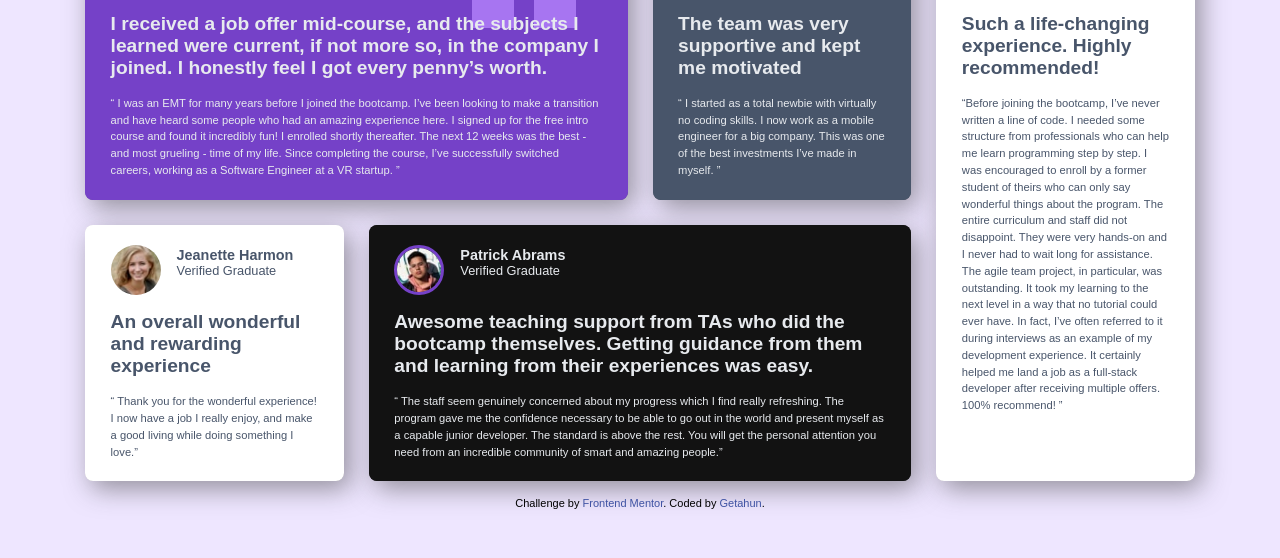
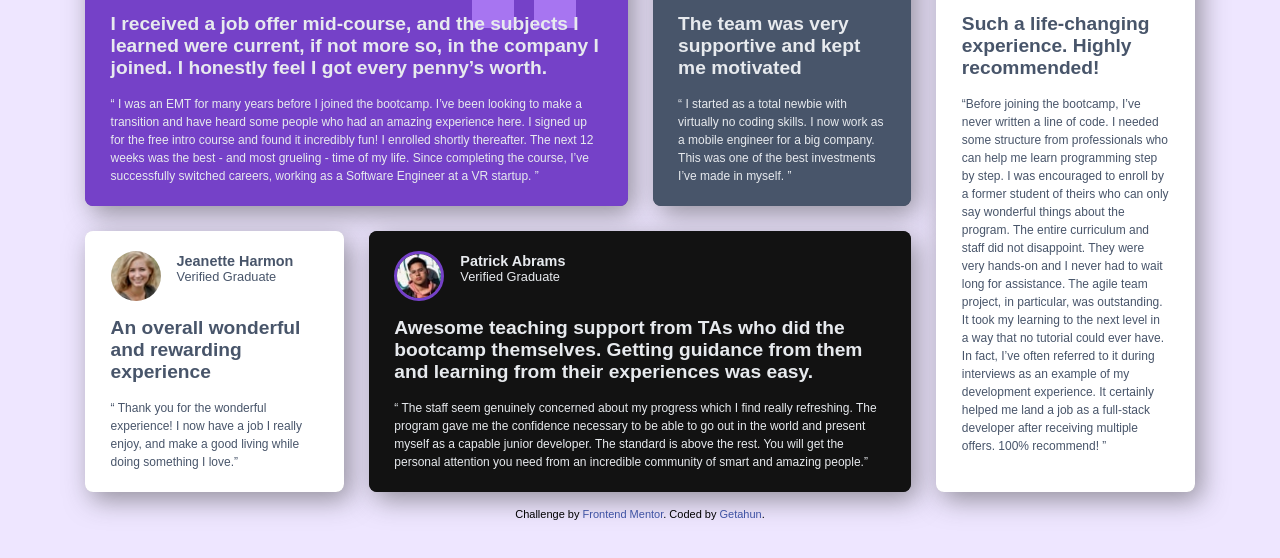
Before and after one commit to getishe/testimonials-grid-section-main, a plain HTML site: page index.html in a window 1280 px wide. Shown: the part 90-648 px from the top of the page. Drawn offline with Linux system fonts and the light colour scheme; a web font is replaced by a local one.

Commit message:
Refine styles for improved layout and responsiveness

```diff
--- a/styles.css
+++ b/styles.css
@@ -124,7 +124,7 @@ p.testimonial__heading {
 
 p.testimonial__text {
   /* border: 2px solid green; */
-  font-size: 0.7rem;
+  font-size: 0.75rem;
   line-height: 1.5;
   margin: 1rem 0;
 }
```
